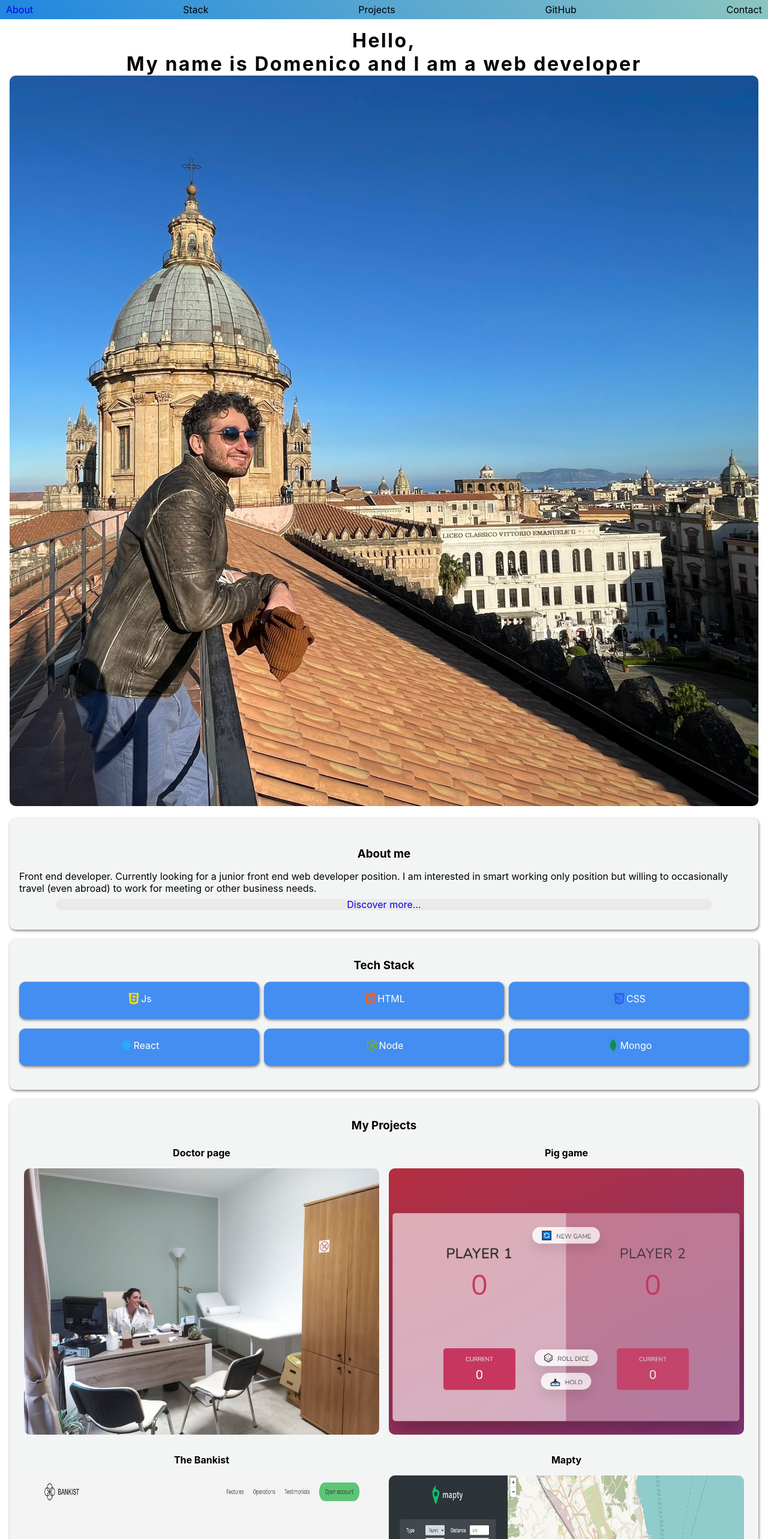
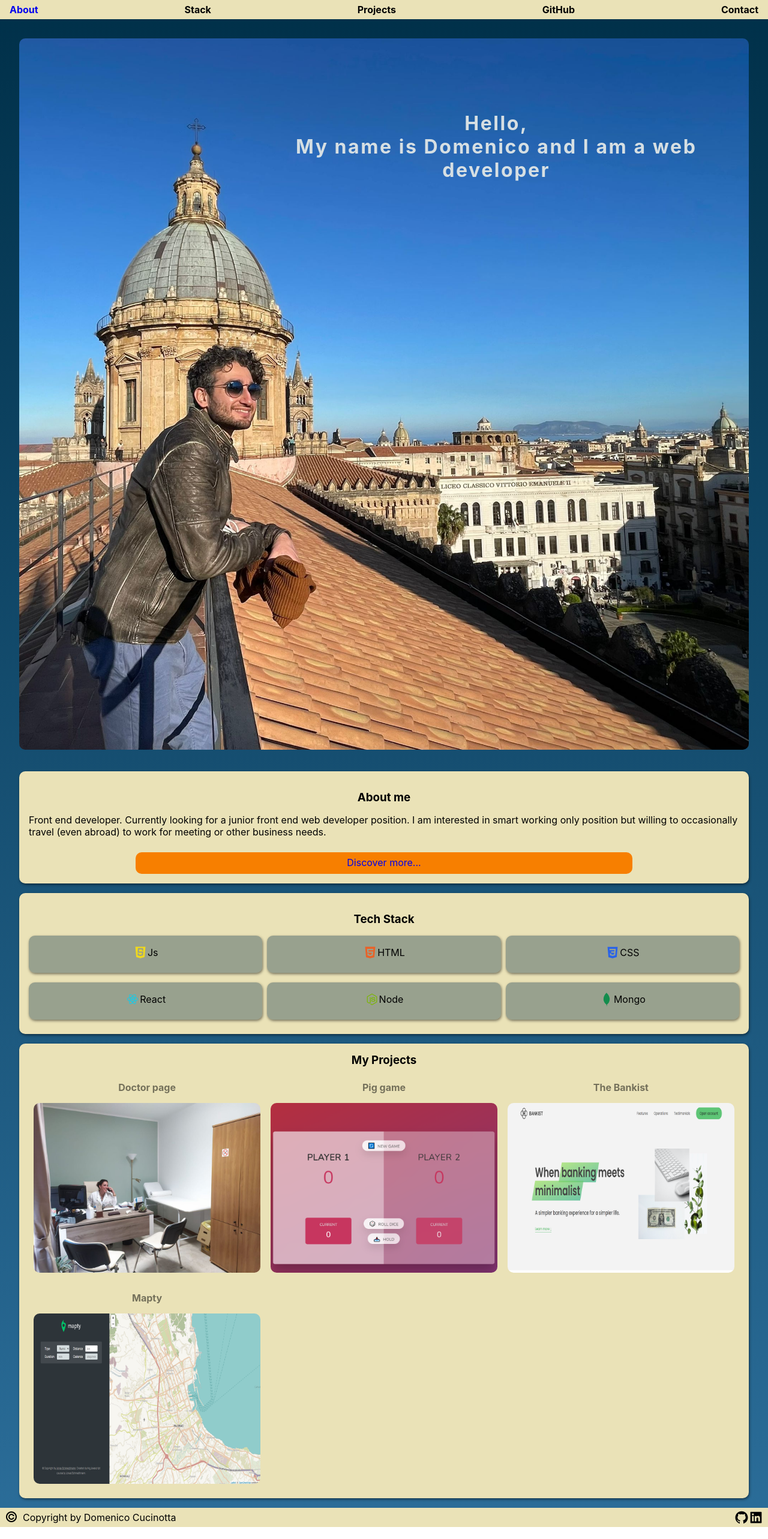
Before and after one commit to Mimmofalena/domenico-portfolio, a React (Create React App) app: page / in a window 1280 px wide. Shown: the top 2566 px of the page at 60% size. Built offline with nearby package versions, Linux system fonts and the light colour scheme.

Commit message:
improved layout, colors and responsiveness

```diff
--- a/package.json
+++ b/package.json
@@ -1,5 +1,5 @@
 {
-  "homepage": "http://mimmofalena.github.io/domenico-portfolio",
+  "homepage": "https://mimmofalena.github.io/domenico-portfolio/",
   "name": "domenico-portfolio-website",
   "version": "0.1.0",
   "private": true,
--- a/src/App.module.css
+++ b/src/App.module.css
@@ -1,2 +1,4 @@
 .app {
+  background-image: linear-gradient(180deg, #003049, #2b6d99);
+  background-repeat: no-repeat;
 }
--- a/src/components/About/About.module.css
+++ b/src/components/About/About.module.css
@@ -1,38 +1,47 @@
 .container {
-  margin: 1rem 0;
   display: flex;
   flex-direction: column;
 }
 .container > h3 {
+  /* font-size: 1.2em; */
   text-align: center;
   margin: 1rem 0;
 }
 
-.container > button {
-  border-radius: 5px;
-  border: none;
-  padding: 0.3rem;
-  background: rgba(255, 255, 255, 0.5);
-  align-self: flex-end;
-  margin-top: 0.5rem;
-}
-
 .link {
   margin: 0 auto;
-
   text-align: center;
-  background-color: rgba(235, 231, 231, 0.8);
+  background-color: var(--tertiary);
   border-radius: 10px;
   line-height: 1.2em;
   width: 90%;
+  padding: 0.5rem;
+  margin-top: 1rem;
+  transition: 0.5s ease;
 }
 
 .link:hover {
-  background-color: rgba(255, 255, 255, 0.5);
+  background-color: rgba(255, 255, 255, 0.3);
   transform: scale(1.1);
-  transition-duration: 0.3s;
 }
 
 .text {
   margin-bottom: 0.5rem;
 }
+
+@media screen and (min-width: 620px) {
+  .link {
+    width: 70%;
+  }
+}
+/* large tablet & small laptop styles */
+
+@media screen and (min-width: 960px) {
+  .link {
+    width: 70%;
+  }
+}
+/* desktop styles */
+
+@media screen and (min-width: 1200px) {
+}
--- a/src/components/Body/Body.js
+++ b/src/components/Body/Body.js
@@ -11,11 +11,11 @@ import classes from "./Body.module.css";
 const Body = () => {
   return (
     <div className={classes.container}>
-      <h1>
-        Hello,
-        <br /> My name is Domenico and I am a web developer
-      </h1>
       <div className={classes.imgContainer}>
+        <h1>
+          Hello,
+          <br /> My name is Domenico and I am a web developer
+        </h1>
         <img src={domImgCover} alt="Ragazzo con vista nei tetti di Palermo" />
       </div>
       {/* <Slider /> */}
--- a/src/components/Body/Body.module.css
+++ b/src/components/Body/Body.module.css
@@ -1,12 +1,53 @@
 .container {
   padding: 0 1rem;
+  height: 100%;
+}
+.imgContainer {
+  /* padding: 1rem; */
+  position: relative;
 }
 .imgContainer > img {
   border-radius: 10px;
 }
 
 h1 {
-  /* padding: 0 1rem; */
+  position: absolute;
+  font-size: 18px;
+  text-justify: auto;
+  top: 10%;
+  left: 30%;
+
+  color: rgb(214 223 227);
   letter-spacing: 0.08em;
   text-align: center;
+  /* padding: 1rem; */
 }
+
+@media screen and (min-width: 620px) {
+  h1 {
+    font-size: 32px;
+  }
+}
+/* large tablet & small laptop styles */
+
+@media screen and (min-width: 960px) {
+  h1 {
+    padding: 1rem;
+    font-size: 32px;
+  }
+
+  .imgContainer {
+    padding: 1rem;
+  }
+}
+/* desktop styles */
+
+@media screen and (min-width: 1200px) {
+  /* h1 {
+    padding: 1rem;
+  } */
+
+  /* .imgContainer {
+    padding: 1rem;
+  } */
+}
--- a/src/components/Footer/Footer.module.css
+++ b/src/components/Footer/Footer.module.css
@@ -1,5 +1,6 @@
 .container {
-  background-image: linear-gradient(90deg, var(--primary), #8cc5c1);
+  /* background-image: linear-gradient(90deg, var(--primary), #8cc5c1); */
+  background-color: var(--primary);
   height: 2rem;
   display: flex;
   justify-content: space-between;
--- a/src/components/Header/Header.module.css
+++ b/src/components/Header/Header.module.css
@@ -2,7 +2,7 @@
 
 .header {
   background-color: var(--primary);
-  background-image: linear-gradient(45deg, var(--primary), #8cc5c1);
+  /* background-image: linear-gradient(45deg, var(--primary), #8cc5c1); */
   display: flex;
   justify-content: space-between;
   align-items: center;
@@ -11,7 +11,8 @@
 }
 
 .divItem {
-  padding: 0 10px 0 10px;
+  padding: 1rem;
+  font-weight: 700;
 }
 
 /* small tablet styles */
@@ -21,6 +22,9 @@
 /* large tablet & small laptop styles */
 
 @media screen and (min-width: 960px) {
+  .divItem {
+    /* padding: 1rem; */
+  }
 }
 /* desktop styles */
 
--- a/src/components/Projects/Projects.module.css
+++ b/src/components/Projects/Projects.module.css
@@ -1,10 +1,7 @@
-.container {
-  margin: 1rem 0;
-}
-
 .linkTitle {
   text-align: center;
   margin: 1rem 0;
+  opacity: 0.5;
 }
 
 .container > h3 {
@@ -12,16 +9,13 @@
 }
 
 .listContainer {
-  /* display: grid;
-  grid-template-columns: repeat(2, 1fr);
-  gap: 1rem; */
   display: flex;
   flex-wrap: wrap;
   justify-content: space-between;
 }
 
 .listItem {
-  width: 50%;
+  width: 100%;
   padding: 0.5rem;
 }
 
@@ -32,3 +26,20 @@
   display: block;
   border-radius: 10px;
 }
+
+@media screen and (min-width: 620px) {
+  .listItem {
+    width: 50%;
+  }
+}
+/* large tablet & small laptop styles */
+
+@media screen and (min-width: 960px) {
+  .listItem {
+    width: 33.3%;
+  }
+}
+/* desktop styles */
+
+@media screen and (min-width: 1200px) {
+}
--- a/src/components/SkillList/SkillList.module.css
+++ b/src/components/SkillList/SkillList.module.css
@@ -1,18 +1,18 @@
 .container {
-  margin: 1rem 0;
+  /* margin: 1rem 0; */
 }
 
 .gridList {
   display: grid;
-  grid-template-columns: repeat(3, minmax(0, 1fr));
+  grid-template-columns: repeat(2, minmax(0, 1fr));
   gap: 0.5rem;
 }
 
 .listItem {
   display: flex;
   justify-content: center;
-  color: rgb(255, 255, 255);
-  background-color: #438ef0;
+
+  background-color: rgba(38, 70, 83, 0.418);
   padding: 1rem;
   margin-bottom: 0.5rem;
   /* line-height: 15px; */
@@ -31,3 +31,17 @@
 .icon {
   font-size: 1.5em;
 }
+
+@media screen and (min-width: 620px) {
+}
+/* large tablet & small laptop styles */
+
+@media screen and (min-width: 960px) {
+  .gridList {
+    grid-template-columns: repeat(3, minmax(0, 1fr));
+  }
+}
+/* desktop styles */
+
+@media screen and (min-width: 1200px) {
+}
--- a/src/index.css
+++ b/src/index.css
@@ -10,8 +10,10 @@ body {
 }
 
 :root {
-  --primary: rgb(31, 134, 224);
-  --secondary: #3678cc;
+  --primary: rgb(234, 226, 183);
+  --secondary: rgb(0, 48, 73);
+  --tertiary: rgb(247, 127, 0);
+  --quarto: rgb(234, 226, 183);
 }
 
 /* RESET */
@@ -25,8 +27,6 @@ img {
 }
 
 body {
-  /* background-image: linear-gradient(127deg, #2ba19a, #8cc5c1); */
-  /* font-family: "Open Sans", sans-serif; */
   margin: 0;
   font-family: -apple-system, BlinkMacSystemFont, "Open Sans", "Segoe UI",
     "Roboto", "Oxygen", "Ubuntu", "Cantarell", "Fira Sans", "Droid Sans",
--- a/src/utils/Card.module.css
+++ b/src/utils/Card.module.css
@@ -1,9 +1,9 @@
 .card {
-  background-color: rgba(214, 220, 221, 0.3);
+  background-color: var(--primary);
   border-radius: 10px;
   box-shadow: 1px 2px 4px rgba(0, 0, 0, 0.5);
   /* height: calc(100% + 2rem); */
   width: auto;
   padding: 1rem;
-  margin: 1rem 0;
+  margin: 1rem;
 }
```
